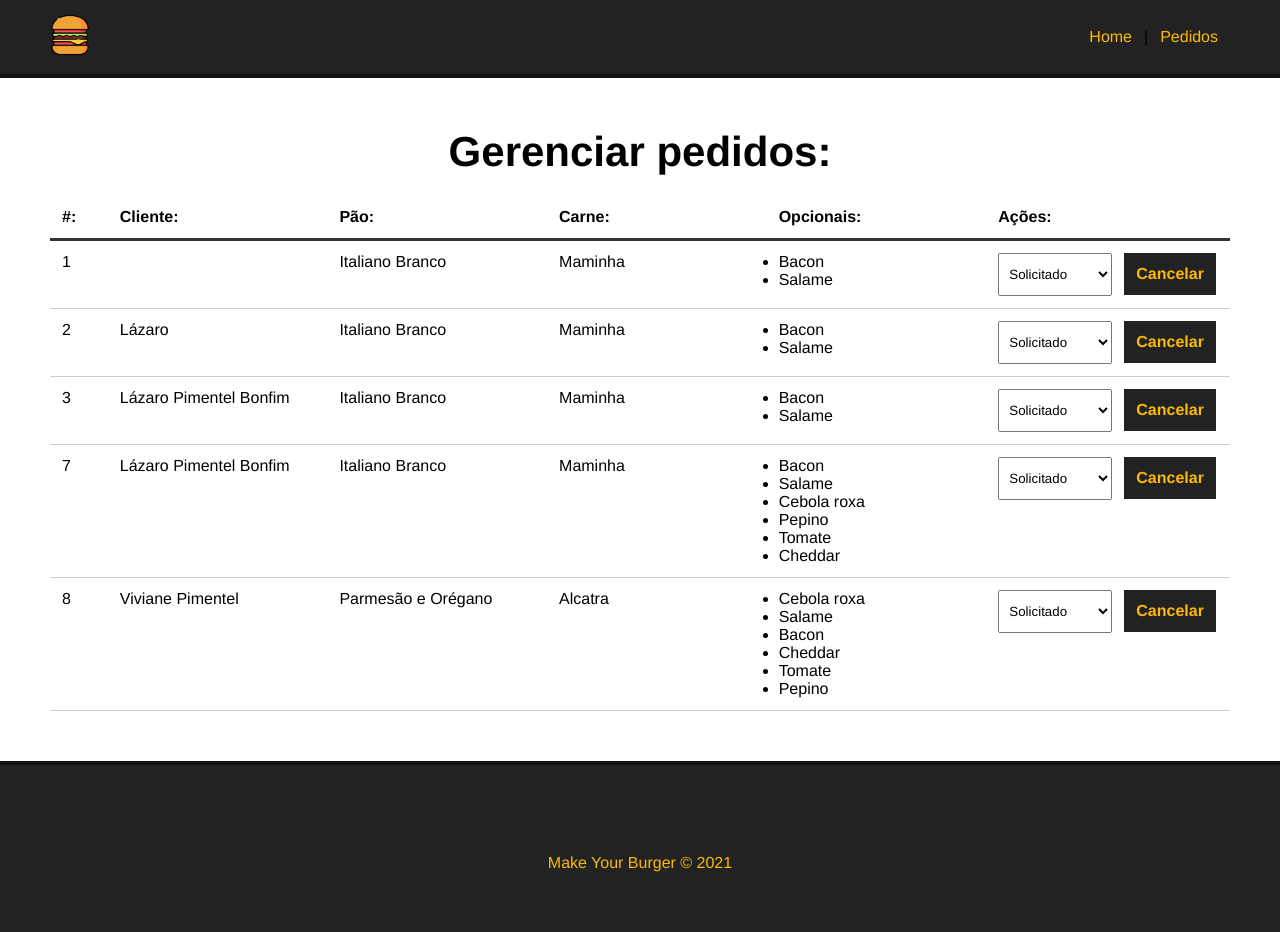
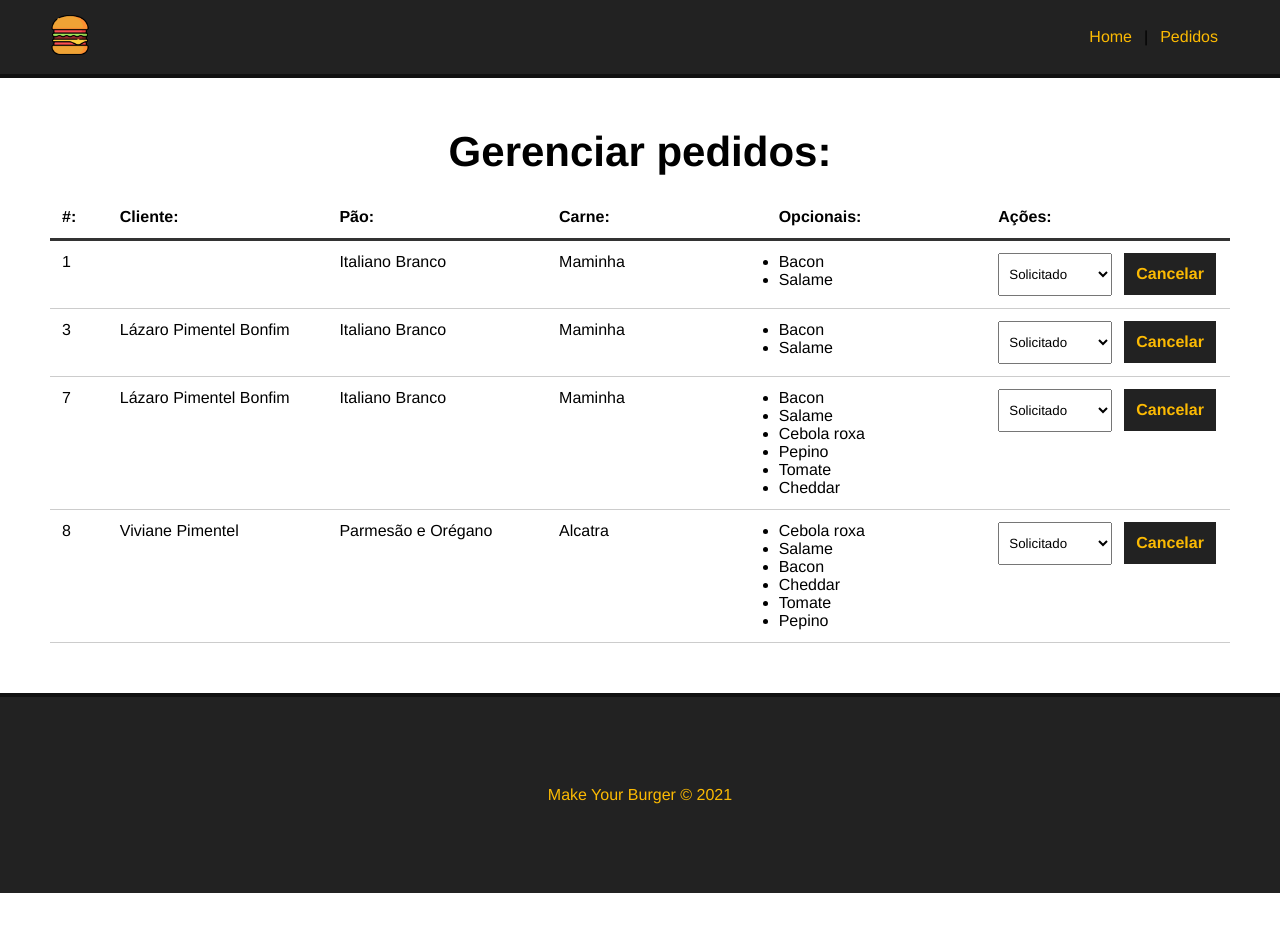
Before and after one commit to Drlazinho/Crie_o_seu_Hamburguer, a Vue app: page /pedidos in a window 1280 px wide. Shown: the top 932 px of the page. After the commit the page ends 893 px from the top, so only its background shows below. Built offline with nearby package versions, Linux system fonts and the light colour scheme; data requests are answered from the project's data file.

Commit message:
Update pedidos

```diff
--- a/db/db.json
+++ b/db/db.json
@@ -90,17 +90,6 @@
       "id": 1
     },
     {
-      "nome": "Lázaro",
-      "carne": "Maminha",
-      "pao": "Italiano Branco",
-      "opcionais": [
-        "Bacon",
-        "Salame"
-      ],
-      "status": "Solicitado",
-      "id": 2
-    },
-    {
       "nome": "Lázaro Pimentel Bonfim",
       "carne": "Maminha",
       "pao": "Italiano Branco",
--- a/src/components/Dashboards.vue
+++ b/src/components/Dashboards.vue
@@ -22,9 +22,9 @@
           </ul>
         </div>
         <div>
-          <select name="status" class="status">
+          <select name="status" class="status" @change="updatedBurger($event, burger.id)">
             <option value="">Selecione</option>
-            <option v-for="s in status" :key="s.id" value="s.tipo" :selected="burger.status == s.tipo">{{s.tipo}}</option>
+            <option v-for="s in status" :key="s.id" :value="s.tipo" :selected="burger.status == s.tipo">{{s.tipo}}</option>
           </select>
             <button class="delete-btn" @click="deleteBurger(burger.id)">Cancelar</button>
         </div>
@@ -75,6 +75,19 @@
       // msg
 
       this.getPedidos();
+    },
+    async updateBurger(event, id) {
+      const option =  event.target.value;
+      const dataJson = JSON.stringify({status: option})
+
+      const req = await fetch(`http://localhost:3000/burgers/${id}`, {
+        method: "PATCH",
+        headers: {"Content-Type": "application/json"},
+        body: dataJson
+      });
+
+      const res = await req.json();
+      console.log(res);
     }
   },
   mounted() {
```
